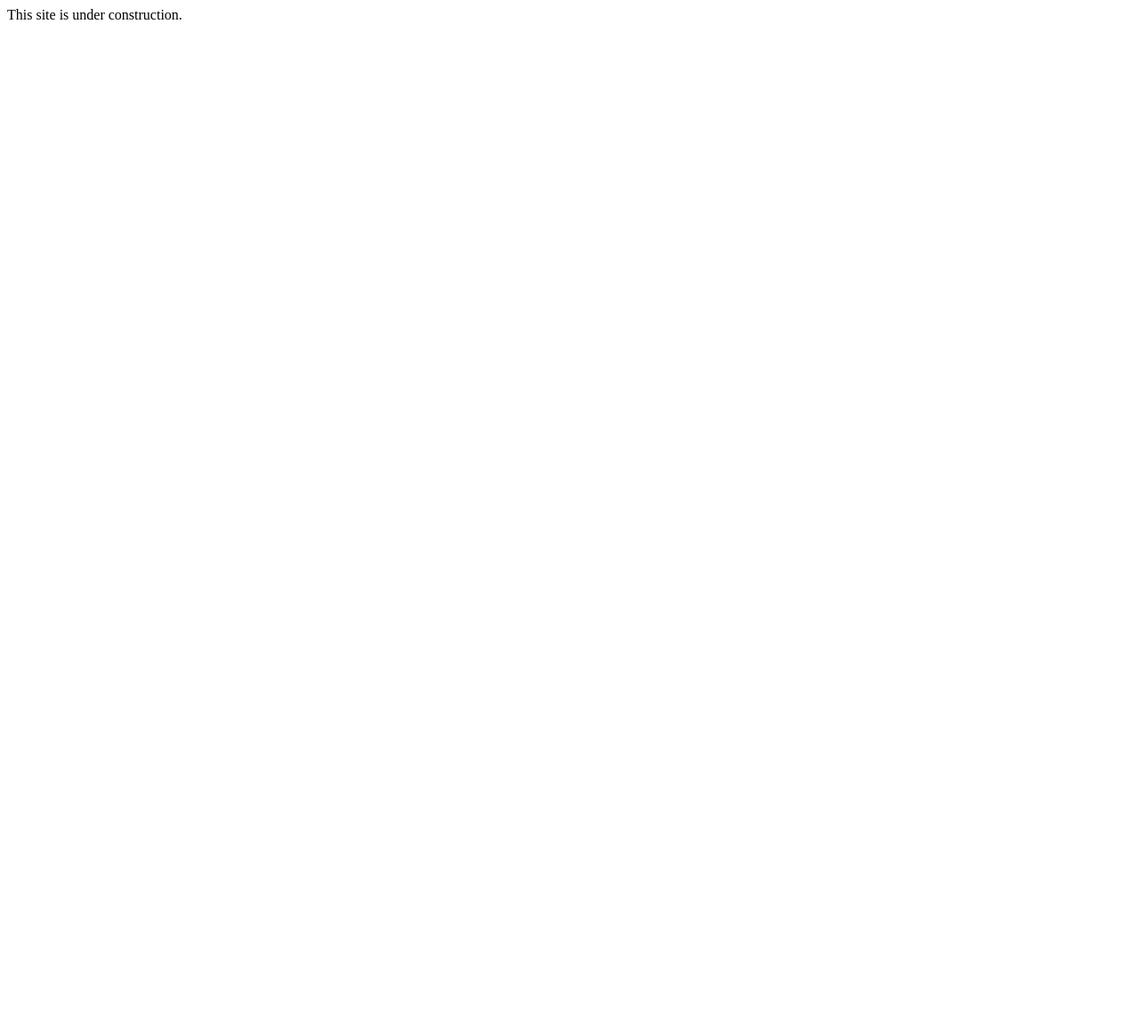
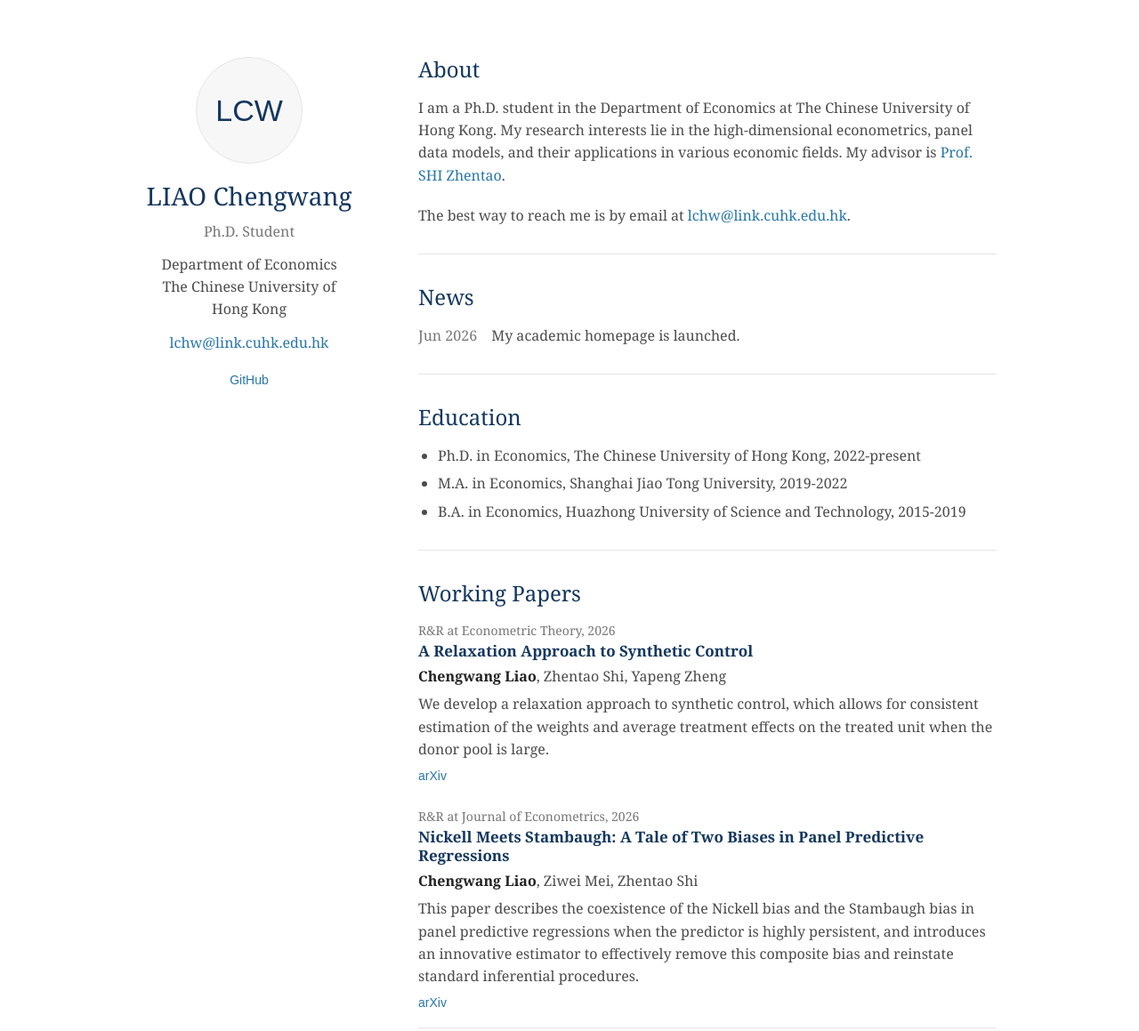
Before and after one commit to cwleo/cwleo.github.io, a plain HTML site: page index.html in a window 1280 px wide. Shown: the top 1159 px of the page at 89% size. Before the commit the page ends 800 px from the top, so only its background shows below. Drawn offline with Linux system fonts and the light colour scheme.

Commit message:
effectively launch the website

```diff
--- a/index.html
+++ b/index.html
@@ -1 +1,108 @@
-This site is under construction.
+<!doctype html>
+<html lang="en">
+  <head>
+    <meta charset="utf-8">
+    <meta name="viewport" content="width=device-width, initial-scale=1">
+    <meta name="description" content="Personal academic homepage.">
+    <title>LIAO Chengwang | Academic Homepage</title>
+    <link rel="stylesheet" href="style.css">
+  </head>
+  <body>
+    <div class="wrapper">
+      <header class="profile">
+        <div class="avatar" aria-hidden="true">LCW</div>
+        <h1>LIAO Chengwang</h1>
+        <p class="role">Ph.D. Student</p>
+        <p class="affiliation">
+          Department of Economics<br>
+          The Chinese University of Hong Kong
+        </p>
+        <p class="email">
+          <a href="mailto:lchw@link.cuhk.edu.hk">lchw@link.cuhk.edu.hk</a>
+        </p>
+
+        <nav class="links" aria-label="Profile links">
+          <!-- <a href="assets/cv.pdf">CV</a>  -->
+          <!-- <a href="https://scholar.google.com/">Scholar</a>  -->
+          <a href="https://github.com/cwleo">GitHub</a>
+        </nav>
+      </header>
+
+      <main>
+        <section id="about">
+          <h2>About</h2>
+          <p>
+            I am a Ph.D. student in the Department of Economics at The Chinese University of Hong Kong. My research interests lie in the high-dimensional econometrics, panel data models, and their applications in various economic fields. My advisor is <a href="https://zhentaoshi.github.io">Prof. SHI Zhentao</a>.
+          </p>
+          <p>
+            The best way to reach me is by email at
+            <a href="mailto:lchw@link.cuhk.edu.hk">lchw@link.cuhk.edu.hk</a>.
+          </p>
+        </section>
+
+        <section id="news">
+          <h2>News</h2>
+          <ul class="news-list">
+            <li><time datetime="2026-06">Jun 2026</time> My academic homepage is launched.</li>
+          </ul>
+        </section>
+
+        <section id="Education">
+          <h2>Education</h2>
+          <ul>
+            <li>Ph.D. in Economics, The Chinese University of Hong Kong, 2022-present</li>
+            <li>M.A. in Economics, Shanghai Jiao Tong University, 2019-2022</li>
+            <li>B.A. in Economics, Huazhong University of Science and Technology, 2015-2019</li>
+          </ul>
+        </section>
+
+        <section id="publications">
+          <h2>Working Papers</h2>
+
+          <article class="publication">
+            <p class="venue">R&R at Econometric Theory, 2026</p>
+            <h3>A Relaxation Approach to Synthetic Control</h3>
+            <p class="authors">
+              <strong>Chengwang Liao</strong>, Zhentao Shi, Yapeng Zheng
+            </p>
+            <p class="description">
+              We develop a relaxation approach to synthetic control, which allows for consistent estimation of the weights and average treatment effects on the treated unit when the donor pool is large.
+            </p>
+            <p class="paper-links">
+              <a href="https://arxiv.org/abs/2508.01793">arXiv</a>
+            </p>
+          </article>
+
+          <article class="publication">
+            <p class="venue">R&R at Journal of Econometrics, 2026</p>
+            <h3>Nickell Meets Stambaugh: A Tale of Two Biases in Panel Predictive Regressions</h3>
+            <p class="authors">
+              <strong>Chengwang Liao</strong>, Ziwei Mei, Zhentao Shi
+            </p>
+            <p class="description">
+              This paper describes the coexistence of the Nickell bias and the Stambaugh bias in panel predictive regressions when the predictor is highly persistent, and introduces an innovative estimator to effectively remove this composite bias and reinstate standard inferential procedures.
+            </p>
+            <p class="paper-links">
+              <a href="https://arxiv.org/abs/2410.09825">arXiv</a>
+            </p>
+          </article>
+        </section>
+
+        <section id="teaching">
+          <h2>Teaching Assistant</h2>
+          <ul>
+            <li>Introductory Econometrics, Fall 2022</li>
+            <li>Mathematical Methods in Economics, Spring 2023, Spring 2024</li>
+            <li>International Monetary Systems, Fall 2024</li>
+            <li>Basic Microeconomics, Spring 2025</li>
+            <li>Intermediate Macroeconomics, Fall 2025, Spring 2026</li>
+          </ul>
+        </section>
+
+        <footer class="site-footer">
+          © 2026 Chengwang Liao. Powered by Modern Artificial Intelligence
+        </footer>
+      </main>
+    </div>
+  </body>
+</html>
--- /dev/null
+++ b/style.css
@@ -0,0 +1,259 @@
+:root {
+  color-scheme: light dark;
+  --bg: #ffffff;
+  --text: #4b4b4b;
+  --heading: #14375f;
+  --muted: #767676;
+  --rule: #e5e5e5;
+  --link: #2776a8;
+  --link-hover: #174e72;
+  --panel: #f7f7f7;
+}
+
+* {
+  box-sizing: border-box;
+}
+
+html {
+  scroll-behavior: smooth;
+}
+
+body {
+  margin: 0;
+  padding: 0;
+  background: var(--bg);
+  color: var(--text);
+  font: 16px/1.58 Georgia, "Times New Roman", Times, serif;
+}
+
+a {
+  color: var(--link);
+  text-decoration: none;
+}
+
+a:hover,
+a:focus {
+  color: var(--link-hover);
+  text-decoration: underline;
+}
+
+.wrapper {
+  width: 960px;
+  margin: 0 auto;
+}
+
+.profile {
+  position: fixed;
+  width: 240px;
+  padding-top: 64px;
+  text-align: center;
+}
+
+.avatar {
+  display: grid;
+  place-items: center;
+  width: 120px;
+  height: 120px;
+  margin: 0 auto 20px;
+  border: 1px solid var(--rule);
+  border-radius: 50%;
+  background: var(--panel);
+  color: var(--heading);
+  font: 500 34px/1 Arial, Helvetica, sans-serif;
+}
+
+h1,
+h2,
+h3 {
+  color: var(--heading);
+  line-height: 1.2;
+}
+
+h1 {
+  margin: 0 0 10px;
+  font-size: 28px;
+  font-weight: 500;
+}
+
+h2 {
+  margin: 0 0 16px;
+  font-size: 24px;
+  font-weight: 500;
+}
+
+h3 {
+  margin: 2px 0 6px;
+  font-size: 17px;
+  font-weight: 600;
+}
+
+p,
+ul {
+  margin: 0 0 20px;
+}
+
+ul {
+  padding-left: 22px;
+}
+
+li {
+  margin-bottom: 6px;
+}
+
+strong {
+  color: #222222;
+  font-weight: 600;
+}
+
+.role,
+.affiliation,
+.email {
+  margin-bottom: 12px;
+}
+
+.role {
+  color: var(--muted);
+}
+
+.links {
+  display: flex;
+  justify-content: center;
+  gap: 12px;
+  flex-wrap: wrap;
+  margin-top: 18px;
+}
+
+.links a {
+  font-family: Arial, Helvetica, sans-serif;
+  font-size: 14px;
+}
+
+main {
+  width: 650px;
+  margin-left: 310px;
+  padding-top: 64px;
+  padding-bottom: 56px;
+}
+
+section {
+  margin-bottom: 34px;
+  padding-bottom: 10px;
+  border-bottom: 1px solid var(--rule);
+}
+
+section:last-child {
+  border-bottom: 0;
+}
+
+.site-footer {
+  color: var(--muted);
+  font-family: Arial, Helvetica, sans-serif;
+  font-size: 12px;
+  text-align: center;
+}
+
+.news-list {
+  list-style: none;
+  padding-left: 0;
+}
+
+.news-list time {
+  display: inline-block;
+  min-width: 78px;
+  color: var(--muted);
+}
+
+.publication {
+  margin-bottom: 24px;
+}
+
+.publication:last-child {
+  margin-bottom: 0;
+}
+
+.venue {
+  margin-bottom: 2px;
+  color: var(--muted);
+  font-size: 14px;
+}
+
+.authors,
+.description,
+.paper-links {
+  margin-bottom: 6px;
+}
+
+.paper-links {
+  display: flex;
+  gap: 12px;
+  flex-wrap: wrap;
+  font-family: Arial, Helvetica, sans-serif;
+  font-size: 14px;
+}
+
+@media (prefers-color-scheme: dark) {
+  :root {
+    --bg: #20212b;
+    --text: #dadbdf;
+    --heading: #56bce9;
+    --muted: #aeb4bf;
+    --rule: #383a48;
+    --link: #56bce9;
+    --link-hover: #8fd8f4;
+    --panel: #292b37;
+  }
+
+  strong {
+    color: #f0f1f3;
+  }
+}
+
+@media print, screen and (max-width: 960px) {
+  body {
+    padding: 20px;
+  }
+
+  .wrapper {
+    width: auto;
+  }
+
+  .profile {
+    position: static;
+    width: auto;
+    padding-top: 10px;
+    margin-bottom: 24px;
+  }
+
+  main {
+    width: auto;
+    margin-left: 0;
+    padding-top: 24px;
+    border-top: 1px solid var(--rule);
+  }
+}
+
+@media print, screen and (max-width: 520px) {
+  body {
+    padding: 16px;
+    font-size: 15px;
+  }
+
+  .avatar {
+    width: 96px;
+    height: 96px;
+    font-size: 28px;
+  }
+
+  h1 {
+    font-size: 26px;
+  }
+
+  h2 {
+    font-size: 22px;
+  }
+
+  .news-list time {
+    display: block;
+    min-width: 0;
+  }
+}
```
